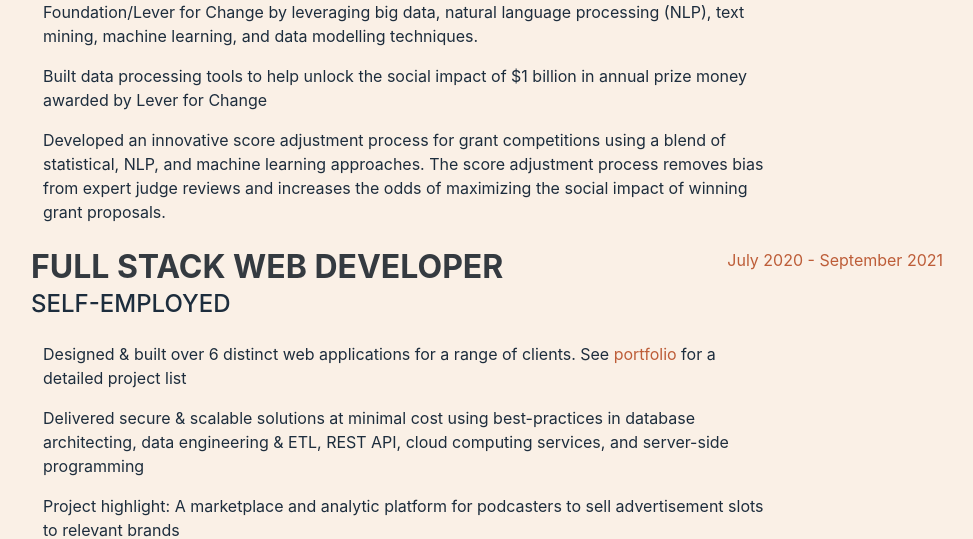
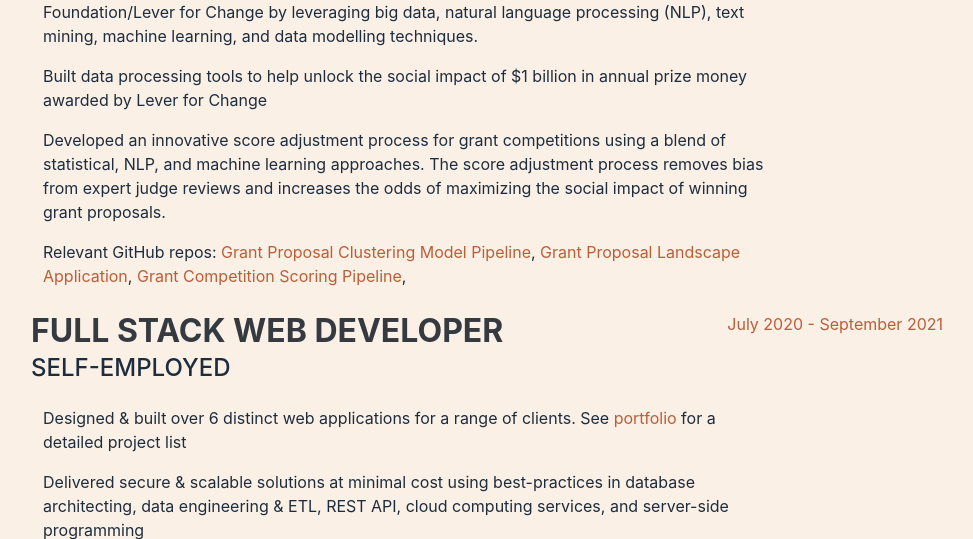
Before and after one commit to sfergusond/portfolio, a Django app: page / in a window 1280 px wide. Shown: the part 2543-3082 px from the top of the page, without its empty margins (289-1262 px from the left). Run offline with Django 3.2, Linux system fonts and the light colour scheme; some libraries are stand-ins or nearby versions; some web fonts are replaced.

Commit message:
edits to BAH + ADF

```diff
--- a/templates/sections/experience.html
+++ b/templates/sections/experience.html
@@ -30,6 +30,12 @@
         Developed an innovative score adjustment process for grant competitions using a blend of statistical, NLP, and machine learning approaches.
         The score adjustment process removes bias from expert judge reviews and increases the odds of maximizing the social impact of winning grant proposals.
       </p>
+      <p>
+        Relevant GitHub repos:
+        <a href="https://github.com/LeverForChange/proposal-similarity-pipeline" target="_blank">Grant Proposal Clustering Model Pipeline</a>,
+        <a href="https://github.com/LeverForChange/proposal-landscape" target="_blank">Grant Proposal Landscape Application</a>,
+        <a href="https://github.com/LeverForChange/competition-scoring-pipeline" target="_blank">Grant Competition Scoring Pipeline</a>,
+      </p>
     </div>
 
     {% include 'components/experience.html' with
```
